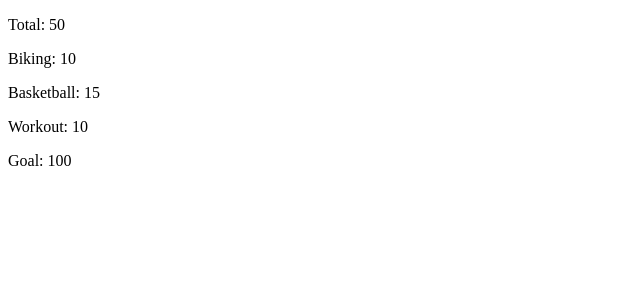
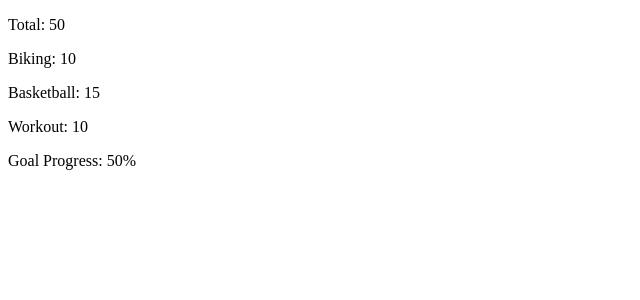
Before and after one commit to nsabahi/online-courses, a React (Create React App) app in the folder react-essential-training/react-intro/: page / in a window 1280 px wide. Shown: the top 300 px of the page, without its empty margins (0-640 px from the left). Built offline with nearby package versions, Linux system fonts and the light colour scheme.

Commit message:
Refactor components to be function instead of class

```diff
--- a/react-essential-training/react-intro/src/index.js
+++ b/react-essential-training/react-intro/src/index.js
@@ -1,5 +1,5 @@
-import React from 'react'
-import ReactDOM from 'react-dom'
+import React, { Component } from 'react'
+import { render } from 'react-dom'
 
 let exerciseData = {
   total: 50,
@@ -9,31 +9,37 @@ let exerciseData = {
   goal: 100,
 }
 
-class ExerciseDayCounter extends React.Component {
-  render() {
+const getPercent = (decimal) => {
+  return decimal * 100 + "%"
+}
+
+const calcGoalProgress = (total, goal) => {
+  return getPercent( total / goal )
+}
+
+const ExerciseDayCounter = ({total, biking, basketball, workout, goal}) => {
   return (
     <section>
       <div>
-          <p>Total: {this.props.total}</p>
+        <p>Total: {total}</p>
       </div>
       <div>
-          <p>Biking: {this.props.biking}</p>
+        <p>Biking: {biking}</p>
       </div>
       <div>
-          <p>Basketball: {this.props.basketball}</p>
+        <p>Basketball: {basketball}</p>
       </div>
       <div>
-          <p>Workout: {this.props.workout}</p>
+        <p>Workout: {workout}</p>
       </div>
       <div>
-          <p>Goal: {this.props.goal}</p>
+        <p>Goal Progress: {calcGoalProgress(total, goal)}</p>
       </div>
     </section>
   )
 }
-}
 
-ReactDOM.render(
+render(
   <ExerciseDayCounter
     total={exerciseData.total}
     biking={exerciseData.biking}
```
Lines whose indentation alone changed are shown as unchanged.
